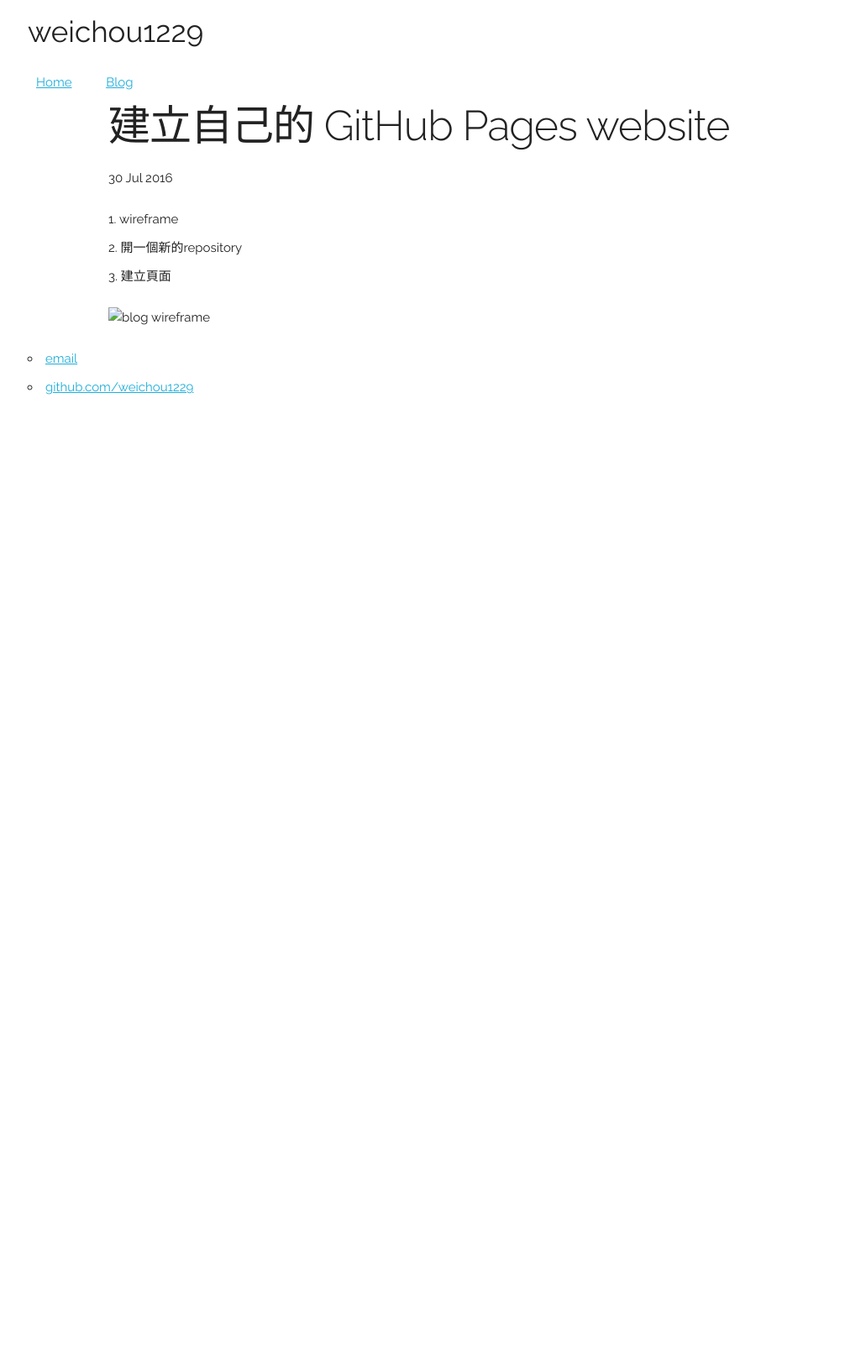
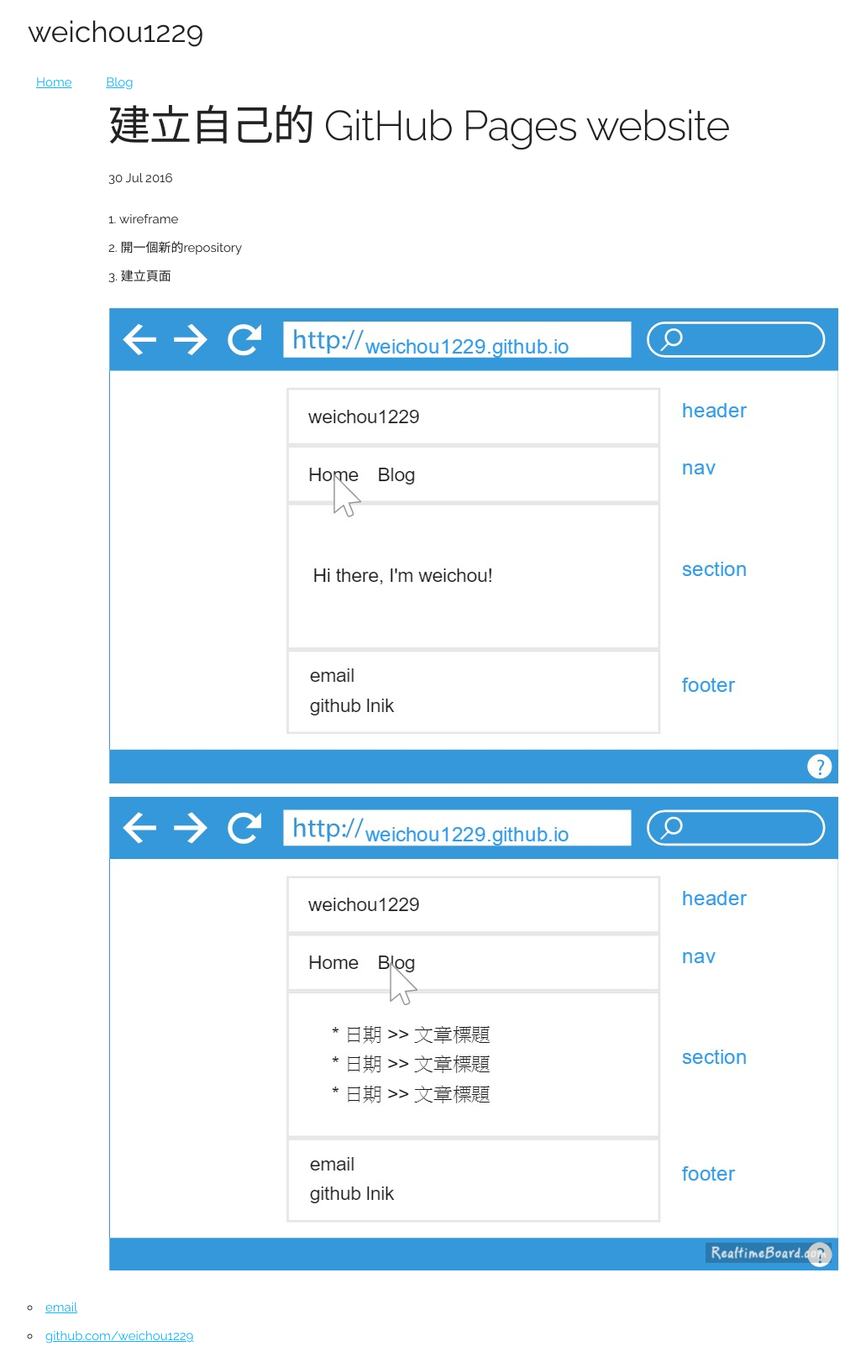
Before and after one commit to weichou1229/weichou.github.io, a Jekyll site: the page built from _posts/blog/2016-07-30-建立自己的-GitHub-Pages-website.md, in a window 1280 px wide. Shown: the whole page at 84% size, without its empty margins (127-1158 px from the left). Built offline with Jekyll 4.4.1, drawn with Linux system fonts in a browser that asks for light colours; comment, search, counter and statistics services are not loaded; before the commit the page ends 900 px from its top, so only the background shows below that.

Commit message:
modify test

```diff
--- a/_posts/blog/2016-07-30-建立自己的-GitHub-Pages-website.md
+++ b/_posts/blog/2016-07-30-建立自己的-GitHub-Pages-website.md
@@ -8,4 +8,4 @@ date: 2016-07-30
 3. 建立頁面
 
 
-![blog wireframe]({{ site.url }}/_posts/blog/images/blog-wireframe.jpg)
+![blog wireframe]({{ site.url }}/assets/images/blog-wireframe.jpg)
```
Also changed, not shown: assets/images/blog-wireframe.jpg (renamed from _posts/blog/images/blog-wireframe.jpg).
